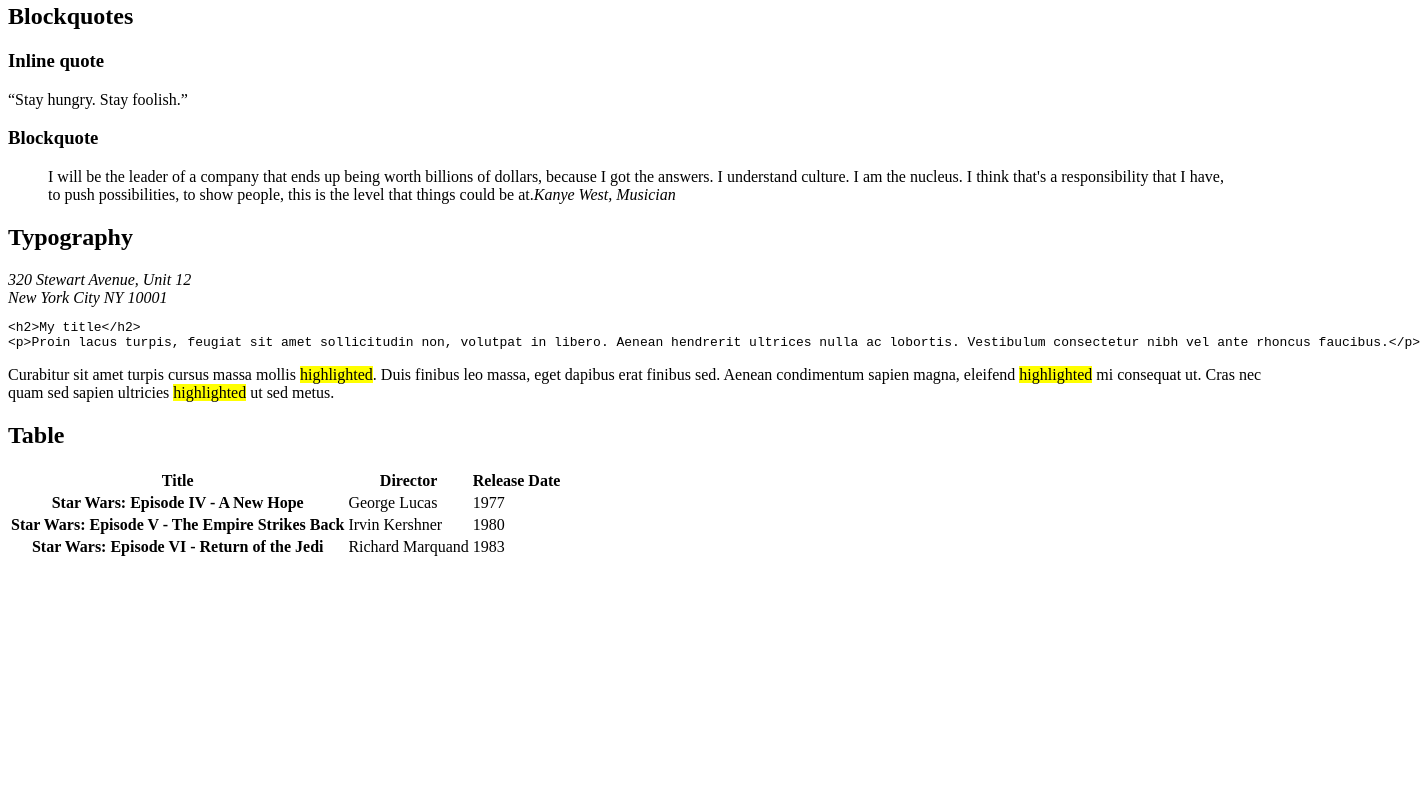
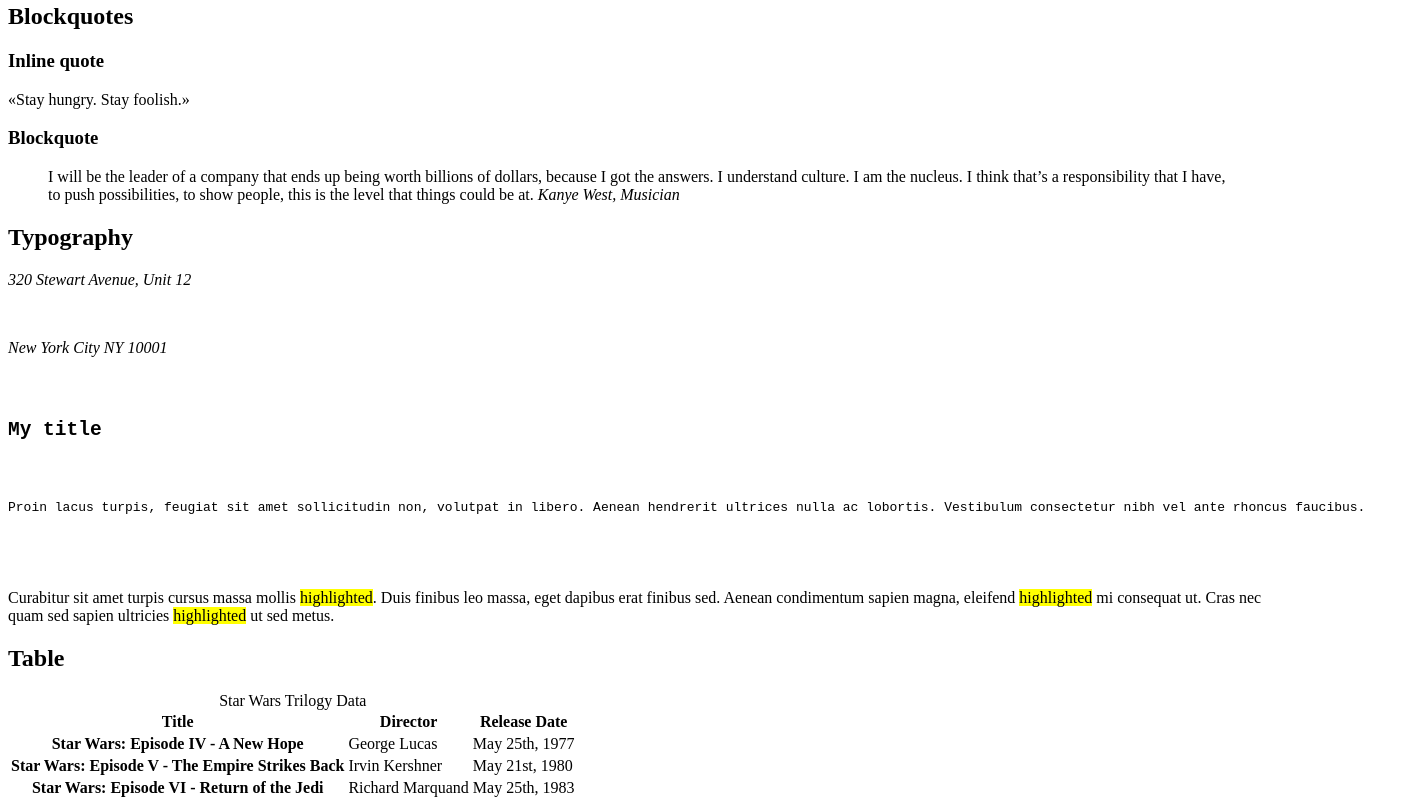
Before and after one commit to Nyratech678/holbertonschool-web_front_end, a plain HTML site: page html_advanced/33-styleguide.html in a window 1280 px wide. Shown: the part 1014-1822 px from the top of the page, 1420 px wide, since content can reach past the window. Before the commit the page ends 1581 px from the top, so only its background shows below. Drawn offline with Linux system fonts and the light colour scheme.

Commit message:
Refactor 33-styleguide.html for language consistency; update HTML structure and improve readability

```diff
--- a/html_advanced/33-styleguide.html
+++ b/html_advanced/33-styleguide.html
@@ -1,16 +1,17 @@
 <!DOCTYPE html>
-<html lang="en" dir="ltr">
+<html lang="fr" dir="ltr">
     <head>
         <meta charset="utf-8">
-    <meta name="viewport" content="width=device-width, initial-scale=1.0, viewport-fit=cover">
+        <meta name="viewport"
+            content="width=device-width, initial-scale=1.0, viewport-fit=cover">
         <title>Styleguide - Techium</title>
-    <meta name="description" content="Techium is a digital agency">
+        <meta name="description"
+            content="Techium is a digital agency">
         <link rel="icon" type="image/x-icon" href="./favicon.ico">
         <link rel="icon" type="image/png" href="./favicon.png">
     </head>
     <body>
         <header>
-
         </header>
         <main>
             <section>
@@ -31,7 +32,10 @@
         <h2>Heading with a subtitle</h2>
         <p>This is my subtitle</p>
         <p>
-                Nunc lacinia ante nunc ac lobortis. Interdum adipiscing gravida odio porttitor sem non mi integer non faucibus ornare mi ut ante amet placerat aliquet. Volutpat eu sed ante lacinia sapien lorem accumsan varius montes viverra nibh in adipiscing blandit tempus accumsan.
+          Nunc lacinia ante nunc ac lobortis. Interdum adipiscing gravida odio
+          porttitor sem non mi integer non faucibus ornare mi ut ante amet
+          placerat aliquet. Volutpat eu sed ante lacinia sapien lorem accumsan
+          varius montes viverra nibh in adipiscing blandit tempus accumsan.
         </p>
       </section>
       <!-- Lists -->
@@ -40,27 +44,28 @@
             <h2>Lists</h2>
         </header>
         <div>
-                <h3>Unordered</h3>
-                <ul>
+            <h3>Unordered</h3><ul>
                 <li>Dolor pulvinar etiam magna etiam.</li>
                 <li>Sagittis adipiscing lorem eleifend.</li>
-                    <li>Felis enim feugiat dolore viverra.</li>
-                </ul>
-                <h3>Ordered</h3>
-                <ol>
+                <li>Felis enim feugiat dolore viverra.</li></ul>
+
+            <h3>Ordered</h3><ol>
                 <li>Dolor pulvinar etiam magna etiam.</li>
                 <li>Sagittis adipiscing lorem eleifend.</li>
-                    <li>Felis enim feugiat dolore viverra.</li>
-                </ol>
+                <li>Felis enim feugiat dolore viverra.</li></ol>
+
             <h3>Definition</h3>
             <dl>
                 <dt>Definition List title</dt>
                 <dd>Definition text.</dd>
+
                 <dt>Startup</dt>
                 <dd>A startup company or startup is a company or temporary organization designed to search for a repeatable and scalable business model.</dd>
+
                 <dt>Water</dt>
                 <dd>A colorless, transparent, odorless liquid that forms the seas, lakes, rivers, and rain and is the basis of the fluids of living organisms.</dd>
             </dl>
+
         </div>
        </section>
        <!-- Horizontal rule -->
@@ -83,7 +88,7 @@
             </div>
             <div>
                 <h3>Blockquote</h3>
-                <blockquote>I will be the leader of a company that ends up being worth billions of dollars, because I got the answers. I understand culture. I am the nucleus. I think that's a responsibility that I have, to push possibilities, to show people, this is the level that things could be at.<cite>Kanye West, Musician</cite></blockquote>
+                <blockquote><p>I will be the leader of a company that ends up being worth billions of dollars, because I got the answers. I understand culture. I am the nucleus. I think that’s a responsibility that I have, to push possibilities, to show people, this is the level that things could be at. <cite>Kanye West, Musician</cite></p></blockquote>
             </div>
          </section>
          <!-- Typography -->
@@ -92,11 +97,16 @@
                 <h2>Typography</h2>
             </header>
                 <div>
-                <address>320 Stewart Avenue, Unit 12<br>New York City NY 10001</address>
+                    <address><p>320 Stewart Avenue, Unit 12</p>
+                    <br><p>New York City NY 10001</p></address>
                 </div>
                 <div>
-                <pre><code>&lt;h2&gt;My title&lt;/h2&gt;
-&lt;p&gt;Proin lacus turpis, feugiat sit amet sollicitudin non, volutpat in libero. Aenean hendrerit ultrices nulla ac lobortis. Vestibulum consectetur nibh vel ante rhoncus faucibus.&lt;/p&gt;</code></pre>
+                        <pre>
+                            <code>
+                                <h2>My title</h2>
+                                    <p>Proin lacus turpis, feugiat sit amet sollicitudin non, volutpat in libero. Aenean hendrerit ultrices nulla ac lobortis. Vestibulum consectetur nibh vel ante rhoncus faucibus.</p>
+                            </code>
+                        </pre>
                 </div>
                 <div>
                         <p>Curabitur sit amet turpis cursus massa mollis <mark>highlighted</mark>. Duis finibus leo massa, eget dapibus erat finibus sed. Aenean condimentum sapien magna, eleifend <mark>highlighted</mark> mi consequat ut. Cras nec quam sed sapien ultricies <mark>highlighted</mark> ut sed metus.</p>
@@ -108,6 +118,9 @@
                 <h2>Table</h2>
             </header>
             <table>
+          <caption>
+            Star Wars Trilogy Data
+          </caption>
           <thead>
             <tr>
               <th scope="col">Title</th>
@@ -117,26 +130,31 @@
           </thead>
           <tbody>
             <tr>
-                        <th scope="row">Star Wars: Episode IV - A New Hope</th>
+              <th scope="row">
+                Star Wars: Episode IV - A New Hope
+              </th>
               <td>George Lucas</td>
-                        <td>1977</td>
+              <td>May 25th, 1977</td>
             </tr>
             <tr>
-                        <th scope="row">Star Wars: Episode V - The Empire Strikes Back</th>
+              <th scope="row">
+                Star Wars: Episode V - The Empire Strikes Back
+              </th>
               <td>Irvin Kershner</td>
-                        <td>1980</td>
+              <td>May 21st, 1980</td>
             </tr>
             <tr>
-                        <th scope="row">Star Wars: Episode VI - Return of the Jedi</th>
+              <th scope="row">
+                Star Wars: Episode VI - Return of the Jedi
+              </th>
               <td>Richard Marquand</td>
-                        <td>1983</td>
+              <td>May 25th, 1983</td>
             </tr>
           </tbody>
         </table>
            </section>
         </main>
         <footer>
-
         </footer>
     </body>
 </html>
```
Lines whose indentation alone changed are shown as unchanged.
